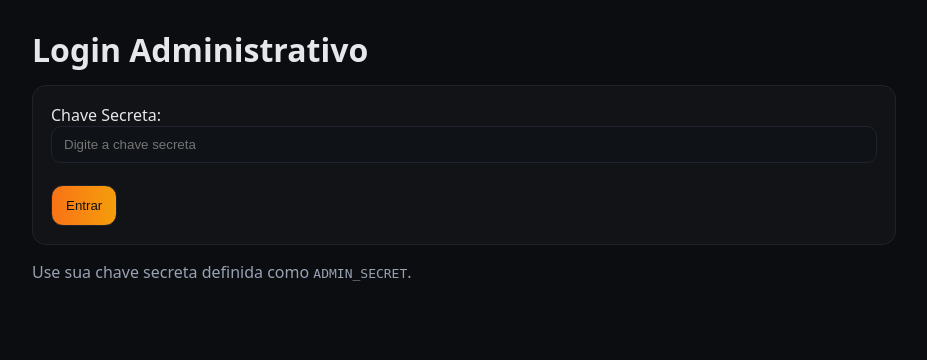
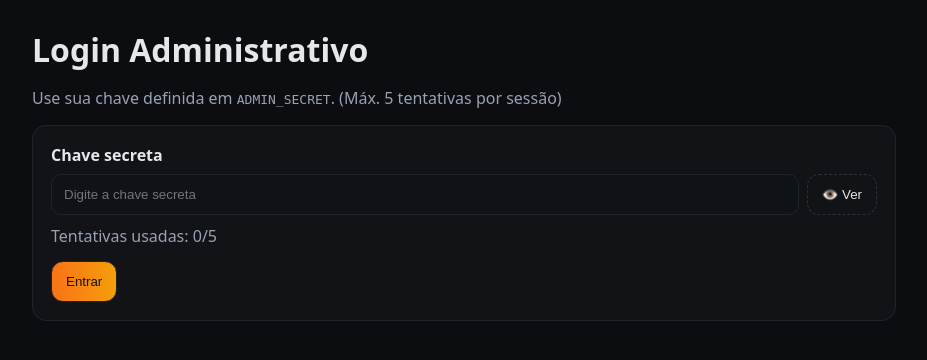
Before and after one commit to Jccasafus-hub/SchulzeVote, a Flask app: page /admin/login in a window 1280 px wide. Shown: the top 360 px of the page, without its empty margins (176-1103 px from the left). Run offline with Flask 3, Linux system fonts and the light colour scheme.

Commit message:
Update admin_login.html

```diff
--- a/templates/admin_login.html
+++ b/templates/admin_login.html
@@ -4,24 +4,62 @@
 
 {% block content %}
   <h1>Login Administrativo</h1>
+  <p class="muted">
+    Use sua chave definida em <code>ADMIN_SECRET</code>.
+    {% if max_attempts is defined %}
+      (Máx. {{ max_attempts }} tentativas por sessão)
+    {% endif %}
+  </p>
 
   <div class="card">
     <form method="POST" action="{{ url_for('admin_bp.login') }}{% if secret %}?secret={{ secret }}{% endif %}">
-      <label for="secret">Chave Secreta:</label><br>
-      <input type="password" name="secret" id="secret" required placeholder="Digite a chave secreta"><br><br>
-      <button type="submit" class="btn accent">Entrar</button>
+      <label for="secret"><b>Chave secreta</b></label>
+      <div class="row" style="gap:8px; align-items:stretch; margin-top:8px">
+        <input
+          type="password"
+          id="secret"
+          name="secret"
+          placeholder="Digite a chave secreta"
+          required
+          style="flex:1; min-width:240px"
+        >
+        <button
+          type="button"
+          class="btn ghost"
+          id="toggle-secret"
+          aria-controls="secret"
+          aria-pressed="false"
+          title="Ver chave"
+        >
+          👁️ Ver
+        </button>
+      </div>
+
+      {% if attempts_used is defined and max_attempts is defined %}
+        <p class="muted" style="margin:10px 0 0 0">
+          Tentativas usadas: {{ attempts_used }}/{{ max_attempts }}
+        </p>
+      {% endif %}
+
+      <div style="margin-top:14px">
+        <button class="btn accent" type="submit">Entrar</button>
+      </div>
     </form>
   </div>
 
-  {% with messages = get_flashed_messages(with_categories=true) %}
-    {% if messages %}
-      <ul>
-        {% for category, message in messages %}
-          <li class="{{ category }}">{{ message }}</li>
-        {% endfor %}
-      </ul>
-    {% endif %}
-  {% endwith %}
+  <script>
+    (function(){
+      const input = document.getElementById('secret');
+      const btn   = document.getElementById('toggle-secret');
+      if (!input || !btn) return;
 
-  <p class="muted">Use sua chave secreta definida como <code>ADMIN_SECRET</code>.</p>
+      btn.addEventListener('click', function(){
+        const showing = input.type === 'text';
+        input.type = showing ? 'password' : 'text';
+        btn.innerText = showing ? '👁️ Ver' : '🙈 Ocultar';
+        btn.setAttribute('aria-pressed', String(!showing));
+        btn.title = showing ? 'Ver chave' : 'Ocultar chave';
+      });
+    })();
+  </script>
 {% endblock %}
```
